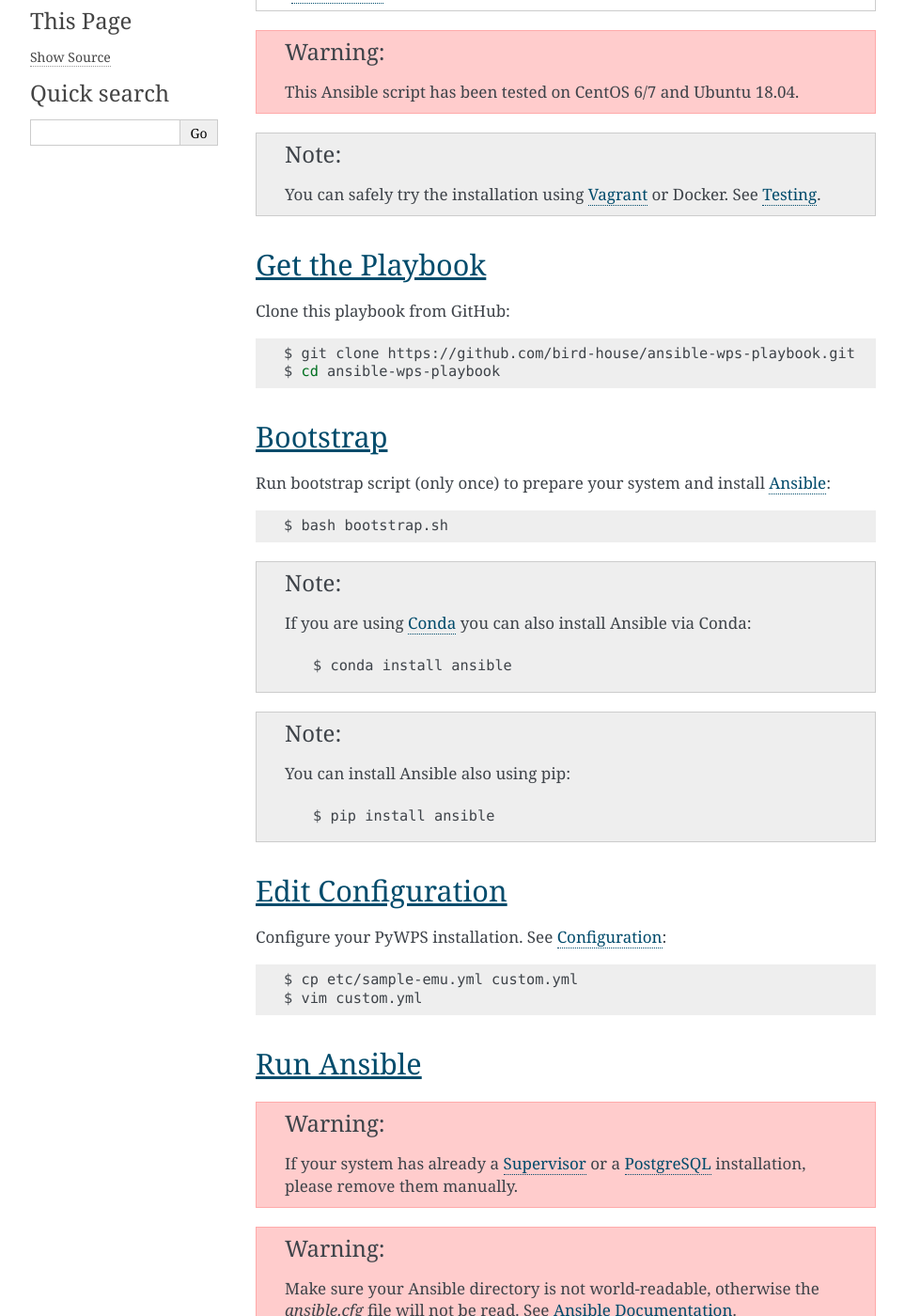
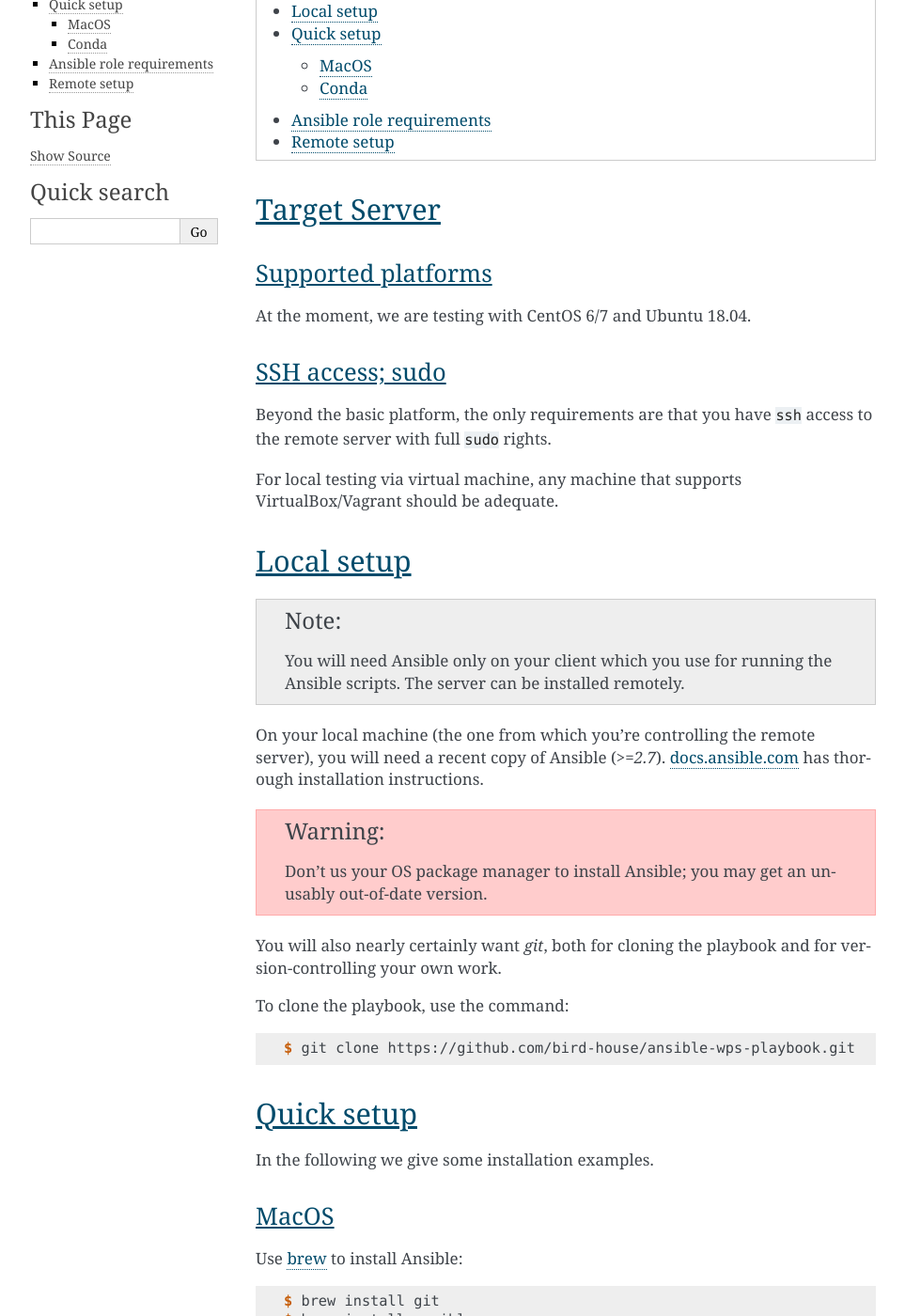
Before and after one commit to bird-house/ansible-wps-playbook, a Sphinx documentation site: the page built from docs/source/preparing.rst, in a window 1280 px wide and 1400 px high, scrolled down 205 px. Shown: the whole window at 94% size, without its empty margins (148-1111 px from the left). Built offline with Sphinx 7.4.7, drawn with Linux system fonts in a browser that asks for light colours; some of the changed text lies outside the part shown.

Commit message:
updated docs for live deployment

```diff
--- a/docs/source/conf.py
+++ b/docs/source/conf.py
@@ -171,7 +171,6 @@ rst_epilog = """
 .. _Emu: http://emu.readthedocs.io/en/latest/
 .. _Ansible: https://www.ansible.com/
 .. _Vagrant: https://www.vagrantup.com/
-.. _Conda: https://conda.io/miniconda.html
 .. _PostgreSQL: https://www.postgresql.org/
 .. _Supervisor: http://supervisord.org/
 """
--- a/docs/source/index.rst
+++ b/docs/source/index.rst
@@ -7,6 +7,8 @@ Getting started
    :maxdepth: 2
 
    preparing
+   deploy
+   live
    configuration
    testing
    changes
--- a/docs/source/preparing.rst
+++ b/docs/source/preparing.rst
@@ -1,80 +1,110 @@
-Deploy a PyWPS Application
-==========================
+.. _requirements:
+
+Requirements
+============
 
 .. contents::
     :local:
     :depth: 2
 
-.. warning::
+Target Server
+-------------
 
-    This Ansible script has been tested on CentOS 6/7 and Ubuntu 18.04.
+Supported platforms
+~~~~~~~~~~~~~~~~~~~
+
+At the moment, we are testing with CentOS 6/7 and Ubuntu 18.04.
+
+SSH access; sudo
+~~~~~~~~~~~~~~~~
+
+Beyond the basic platform, the only requirements are that you have ``ssh`` access
+to the remote server with full ``sudo`` rights.
+
+For local testing via virtual machine, any machine that supports VirtualBox/Vagrant
+should be adequate.
+
+Local setup
+-----------
 
 .. note::
+  You will need Ansible only on your client which you use for running the Ansible scripts.
+  The server can be installed remotely.
 
-    You can safely try the installation using Vagrant_ or Docker. See :ref:`testing`.
+On your local machine (the one from which you're controlling the remote server),
+you will need a recent copy of Ansible (`>=2.7`). `docs.ansible.com`_
+has thorough installation instructions.
+
+.. warning::
+  Don't us your OS package manager to install Ansible; you may get an unusably out-of-date version.
+
+You will also nearly certainly want `git`, both for cloning the playbook and for version-controlling your own work.
+
+To clone the playbook, use the command:
+
+.. code-block:: console
+
+    $ git clone https://github.com/bird-house/ansible-wps-playbook.git
 
 
-Get the Playbook
-----------------
-
-Clone this playbook from GitHub:
-
-.. code-block:: sh
-
-    $ git clone https://github.com/bird-house/ansible-wps-playbook.git
-    $ cd ansible-wps-playbook
-
-Bootstrap
----------
-
-Run bootstrap script (only once) to prepare your system and install Ansible_:
-
-.. code-block:: sh
-
-    $ bash bootstrap.sh
-
-.. note:: If you are using Conda_ you can also install Ansible via Conda::
-
-    $ conda install ansible
-
-.. note:: You can install Ansible also using pip::
-
-    $ pip install ansible
-
-Edit Configuration
-------------------
-
-Configure your PyWPS installation. See :ref:`Configuration`:
-
-.. code-block:: sh
-
-  $ cp etc/sample-emu.yml custom.yml
-  $ vim custom.yml
-
-Run Ansible
+Quick setup
 -----------
 
-.. warning::
+In the following we give some installation examples.
 
-    If your system has already a Supervisor_ or a PostgreSQL_ installation, please remove them manually.
+MacOS
+~~~~~
 
-.. warning::
+Use brew_ to install Ansible:
 
-  Make sure your Ansible directory is not world-readable, otherwise the `ansible.cfg` file will not be read.
-  See `Ansible Documentation <https://docs.ansible.com/ansible/devel/reference_appendices/config.html#cfg-in-world-writable-dir>`_.
+.. code-block:: console
 
-Fetch required roles/recipes from ansible-galaxy:
+  $ brew install git
+  $ brew install ansible
+  # check version
+  $ ansible --version
+  ansible 2.7.2
 
-.. code-block:: sh
+Conda
+~~~~~
 
-    $ ansible-galaxy -p roles -r requirements.yml install
+You can use Conda_ to install Ansible. Conda is available for Linux, MacOS and Windows.
 
-Run playbook:
+.. code-block:: console
 
-.. code-block:: sh
+  $ conda install -c conda-forge ansible
+  # check ansible version
+  $ ansible --version
+  ansible 2.7.2
 
-    $ ansible-playbook -c local playbook.yml
+If you don't have Conda installed, the fastest way is to install Miniconda_, preferably the Python 3.x version.
 
-.. note:: You can also use the shortcut to run both::
+Ansible role requirements
+-------------------------
 
-    $ make play
+We have a several Ansible role dependencies which you may fulfill via Ansible Galaxy with the command:
+
+.. code-block:: console
+
+    $ ansible-galaxy -r requirements.yml -p roles install
+
+This should be executed in your playbook directory.
+Downloaded requirements will be dropped into the ``roles`` directory there.
+
+Remote setup
+------------
+
+Ansible requires that the target server have a recent Python 2.x on the server.
+Newer platforms (like Ubuntu Xenial and later) may not have this activated on pristine new machines.
+
+If you get connection errors from Ansible, check the remote machine to make sure Python 2.7 is available.
+`which python2.7` will let you know.
+If it's missing, use your package manager to install it.
+
+On Ubuntu Xenial (16.0.4 LTS), `sudo apt-get install -y python` will do the trick.
+
+
+.. _`docs.ansible.com`: http://docs.ansible.com/intro_installation.html
+.. _brew: https://brew.sh/
+.. _Conda: https://conda.io/docs/user-guide/install/index.html
+.. _Miniconda: https://conda.io/miniconda.html
--- a/docs/source/testing.rst
+++ b/docs/source/testing.rst
@@ -31,7 +31,7 @@ You need Ansible locally installed:
 
 .. code-block:: sh
 
-  $ ./bootstrap.sh  # Linux and macOS
+  $ conda install -c conda-forge ansible
   OR
   $ brew install ansible # macOS only
 
```
Also changed, not shown: docs/source/deploy.rst (added, +72 -0 lines), docs/source/desgin.rst (deleted, +0 -48 lines), docs/source/live.rst (added, +32 -0 lines), docs/source/tutorial.rst (deleted, +0 -38 lines).
